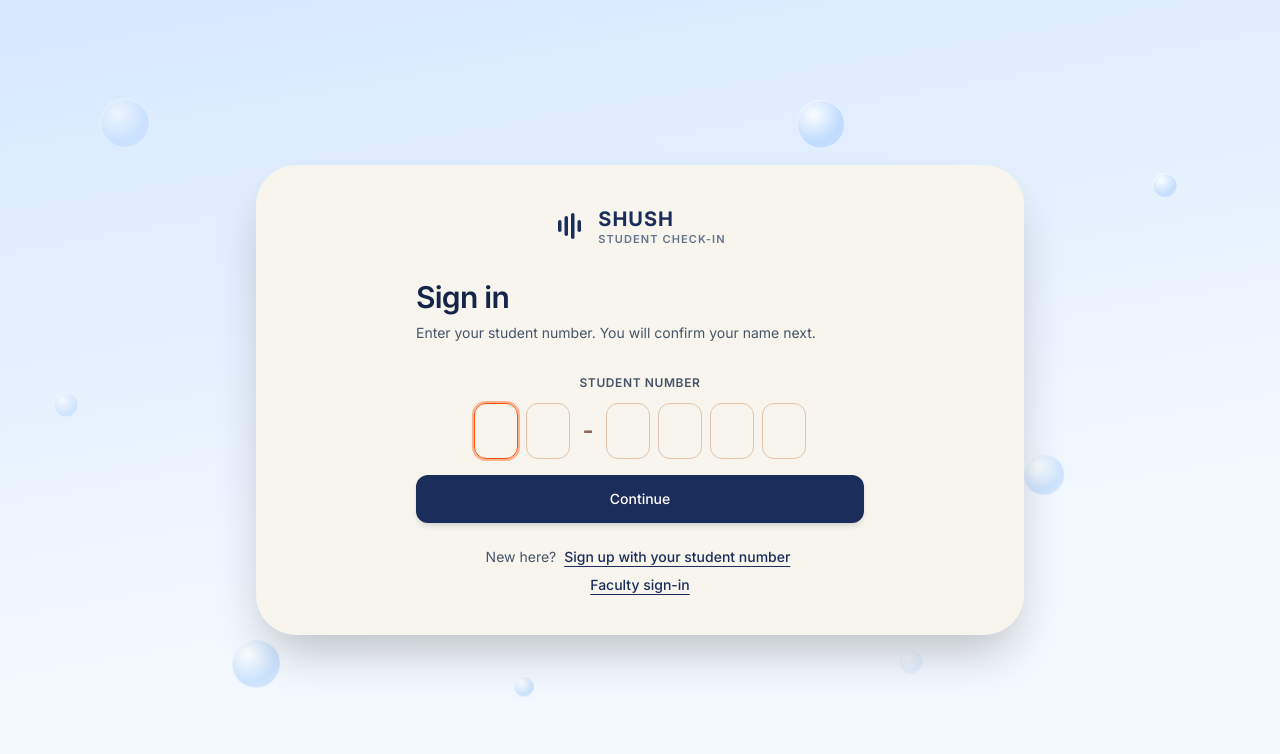
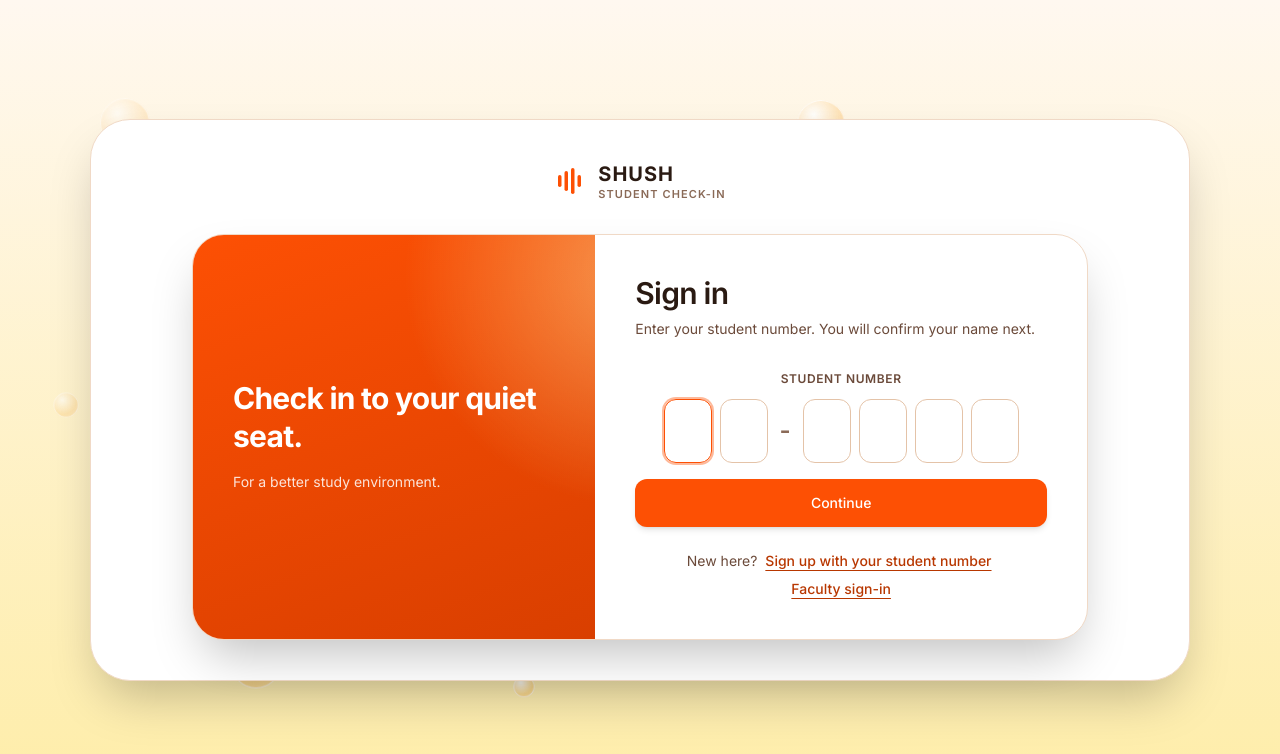
Before and after one commit to chipiee-dot/SHUSH, a React (Vite) app in the folder client/: page /student/login in a window 1280 px wide. Shown: the top 754 px of the page. Built offline with nearby package versions, Linux system fonts and the light colour scheme; no server answers.

Commit message:
Widen the student shell and rebuild student login as a two-column orange-gold layout.

```diff
--- a/client/src/components/StudentShell.jsx
+++ b/client/src/components/StudentShell.jsx
@@ -16,22 +16,22 @@ export default function StudentShell() {
   }
 
   return (
-    <div className="relative min-h-screen font-sans antialiased flex items-center justify-center p-4 sm:p-8 md:p-12 selection:bg-[#1b2d5a] selection:text-white">
+    <div className="shush-cloud relative min-h-screen font-sans antialiased flex items-center justify-center p-4 sm:p-8 md:p-12 selection:bg-shush-gold selection:text-shush-ink">
       <BokehBackground />
-      <div className="relative z-10 w-full max-w-3xl bg-[#f7f5ed] rounded-[2.5rem] shadow-2xl p-6 sm:p-10">
+      <div className="relative z-10 w-full max-w-[1100px] bg-shush-white border border-shush-line rounded-[2.5rem] shadow-2xl p-6 sm:p-10">
         <header className="relative flex items-center justify-center">
           <div className="flex items-center gap-3">
-            <Logo className="h-8 w-8 text-[#1b2d5a]" />
+            <Logo className="h-8 w-8 text-shush-orange" />
             <div className="leading-tight">
-              <div className="text-xl font-bold tracking-wider text-[#1b2d5a]">SHUSH</div>
-              <div className="text-[11px] font-semibold uppercase tracking-widest text-slate-500">Student check-in</div>
+              <div className="text-xl font-bold tracking-wider text-shush-ink">SHUSH</div>
+              <div className="text-[11px] font-semibold uppercase tracking-widest text-shush-muted">Student check-in</div>
             </div>
           </div>
           {!checking && student && (
             <button
               type="button"
               onClick={handleSignOut}
-              className="absolute right-0 top-1/2 -translate-y-1/2 rounded-xl border border-[#d6cfbe] px-4 py-2 text-sm font-medium text-[#1b2d5a] transition hover:bg-[#1b2d5a] hover:text-white"
+              className="absolute right-0 top-1/2 -translate-y-1/2 rounded-xl border border-shush-lineStrong px-4 py-2 text-sm font-medium text-shush-ink transition hover:bg-shush-creamDeep focus:outline-none focus-visible:ring-2 focus-visible:ring-shush-orange"
             >
               Sign out
             </button>
--- a/client/src/components/bokeh.css
+++ b/client/src/components/bokeh.css
@@ -5,7 +5,7 @@
   z-index: 0;
   overflow: hidden;
   pointer-events: none;
-  background: linear-gradient(170deg, #d6e8ff, #f4f9ff 70%);
+  background: linear-gradient(180deg, var(--shush-cream) 0%, var(--shush-gold-soft) 100%);
 }
 
 .bokeh-dot {
@@ -13,7 +13,7 @@
   width: var(--s);
   aspect-ratio: 1;
   border-radius: 50%;
-  background: radial-gradient(circle at 35% 30%, rgba(255, 255, 255, 0.95), rgba(125, 184, 255, 0.38) 60%, rgba(10, 108, 255, 0.12));
+  background: radial-gradient(circle at 35% 30%, rgba(255, 255, 255, 0.95), rgba(251, 177, 68, 0.35) 60%, rgba(253, 80, 4, 0.10));
   box-shadow: inset 0 0 0 1px rgba(255, 255, 255, 0.8);
   opacity: 0;
   animation: bokeh 7s ease-in-out var(--dl) infinite;
--- a/client/src/pages/student/StudentLogin.jsx
+++ b/client/src/pages/student/StudentLogin.jsx
@@ -66,18 +66,27 @@ export default function StudentLogin() {
   }
 
   return (
-    <div className="mx-auto max-w-md">
-      <h1 className="text-3xl font-semibold tracking-tight text-[#152549]">Sign in</h1>
-      <p className="mt-2 text-sm text-slate-600">Enter your student number. You will confirm your name next.</p>
+    <div className="mx-auto w-full max-w-4xl">
+      <div className="grid gap-0 overflow-hidden rounded-[2rem] border border-shush-line bg-shush-white shadow-2xl lg:grid-cols-[0.9fr_1.1fr]">
+        <aside className="auth-hero hidden flex-col justify-center p-8 lg:flex lg:p-10">
+          <div className="relative z-10">
+            <h2 className="text-3xl font-bold leading-tight tracking-tight text-white">Check in to your quiet seat.</h2>
+            <p className="mt-4 max-w-xs text-sm leading-relaxed text-white/85">For a better study environment.</p>
+          </div>
+        </aside>
+
+        <div className="p-6 sm:p-8 lg:p-10">
+          <h1 className="text-3xl font-semibold tracking-tight text-shush-ink">Sign in</h1>
+          <p className="mt-2 text-sm text-shush-inkSoft">Enter your student number. You will confirm your name next.</p>
 
           <form onSubmit={handleContinue} className="mt-8 space-y-4" noValidate>
             {notice && <Alert type={notice.type}>{notice.text}</Alert>}
             <Alert>{error}</Alert>
             <div>
-          <label htmlFor="student-no" className="block text-center text-xs font-semibold uppercase tracking-wider text-slate-600">
+              <label htmlFor="student-no" className="block text-center text-xs font-semibold uppercase tracking-wider text-shush-inkSoft">
                 Student number
               </label>
-          <div className="mt-3">
+              <div className="mt-3 sm:[&_input]:h-16 sm:[&_input]:w-12">
                 <StudentNumberInput
                   id="student-no"
                   value={raw}
@@ -89,30 +98,32 @@ export default function StudentLogin() {
             <button
               type="submit"
               disabled={busy}
-          className="w-full rounded-xl bg-[#1b2d5a] px-4 py-3.5 text-sm font-medium text-white shadow-md transition hover:bg-[#16254a] disabled:opacity-60"
+              className="w-full rounded-xl bg-shush-orange px-4 py-3.5 text-sm font-medium text-white shadow-md transition hover:bg-shush-orange600 focus:outline-none focus-visible:ring-2 focus-visible:ring-shush-orange focus-visible:ring-offset-2 disabled:opacity-60"
             >
               {busy ? 'Checking…' : 'Continue'}
             </button>
           </form>
 
-      <p className="mt-6 text-center text-sm text-slate-600">
+          <p className="mt-6 text-center text-sm text-shush-inkSoft">
             New here?{' '}
             <Link
               to="/student/signup"
-          className="font-medium text-[#1b2d5a] underline underline-offset-4 focus:outline-none focus:ring-2 focus:ring-[#1b2d5a] focus:ring-offset-2 rounded px-1"
+              className="font-medium text-shush-orange700 underline underline-offset-4 focus:outline-none focus:ring-2 focus:ring-shush-orange focus:ring-offset-2 rounded px-1"
             >
               Sign up with your student number
             </Link>
           </p>
 
-      <p className="mt-2 text-center text-sm text-slate-600">
+          <p className="mt-2 text-center text-sm text-shush-inkSoft">
             <Link
               to="/login"
-          className="font-medium text-[#1b2d5a] underline underline-offset-4 focus:outline-none focus:ring-2 focus:ring-[#1b2d5a] focus:ring-offset-2 rounded px-1"
+              className="font-medium text-shush-orange700 underline underline-offset-4 focus:outline-none focus:ring-2 focus:ring-shush-orange focus:ring-offset-2 rounded px-1"
             >
               Faculty sign-in
             </Link>
           </p>
+        </div>
+      </div>
 
       <ConfirmDialog
         open={Boolean(found)}
@@ -124,14 +135,14 @@ export default function StudentLogin() {
         busy={busy}
       >
         {found && (
-          <div className="rounded-xl border border-[#d6cfbe] bg-white px-4 py-3">
-            <div className="text-xs font-semibold uppercase tracking-wider text-slate-500">Name</div>
-            <div className="text-lg font-semibold text-[#152549]">{found.student.name}</div>
-            <div className="mt-2 text-xs font-semibold uppercase tracking-wider text-slate-500">Section</div>
-            <div className="font-medium text-[#152549]">{found.student.section}</div>
-            <div className="mt-2 text-xs text-slate-500">Student number {found.student.studentNo}</div>
+          <div className="rounded-xl border border-shush-line bg-shush-creamDeep px-4 py-3">
+            <div className="text-xs font-semibold uppercase tracking-wider text-shush-muted">Name</div>
+            <div className="text-lg font-semibold text-shush-ink">{found.student.name}</div>
+            <div className="mt-2 text-xs font-semibold uppercase tracking-wider text-shush-muted">Section</div>
+            <div className="font-medium text-shush-ink">{found.student.section}</div>
+            <div className="mt-2 text-xs text-shush-muted">Student number {found.student.studentNo}</div>
             {seated && (
-              <p className="mt-3 text-sm text-slate-700">
+              <p className="mt-3 text-sm text-shush-inkSoft">
                 You are seated at Table {found.session.tableNo}, since {formatTime(found.session.startedAt)}.
               </p>
             )}
```
Lines whose indentation alone changed are shown as unchanged.
